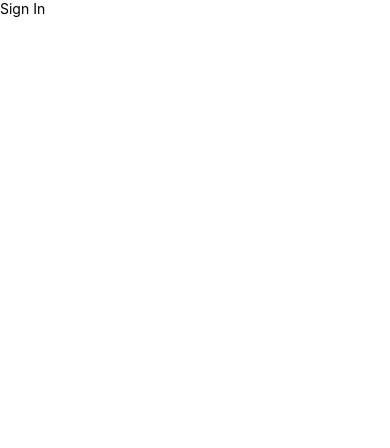
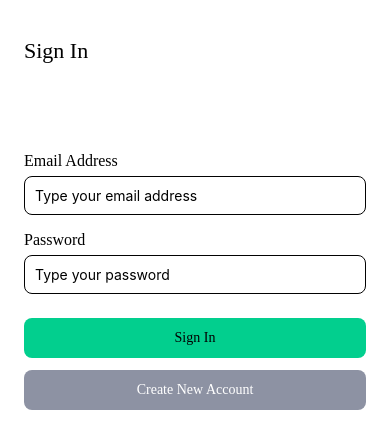
Before and after one commit to sergiopoli77/Mobile-App-Dev, a React Native app: screen / in a window 390 px wide. Shown: the top 448 px of the page. Built offline with nearby package versions, Linux system fonts and the light colour scheme.

Commit message:
slicing sign in page

```diff
--- /dev/null
+++ b/src/Components/atoms/Button/index.tsx
@@ -0,0 +1,26 @@
+import {StyleSheet, Text, View, TouchableOpacity} from 'react-native';
+import React from 'react';
+
+const Button = ({label, color = '#02CF8E', textColor = '#020202'}) => {
+  return (
+    <TouchableOpacity style={styles.button(color)} activeOpacity={0.5}>
+      <Text style={styles.label(textColor)}>{label}</Text>
+    </TouchableOpacity>
+  );
+};
+
+export default Button;
+
+const styles = StyleSheet.create({
+  button: color => ({
+    backgroundColor: color,
+    borderRadius: 8,
+    paddingVertical: 12,
+  }),
+  label: textColor => ({
+    textAlign: 'center',
+    fontFamily: 'Poppins-Medium',
+    fontSize: 14,
+    color: textColor,
+  }),
+});
--- /dev/null
+++ b/src/Components/atoms/Gap/index.tsx
@@ -0,0 +1,14 @@
+import React from 'react';
+import {StyleSheet, View} from 'react-native';
+
+const Gap = ({height}) => {
+  return <View style={styles.gap(height)} />;
+};
+
+export default Gap;
+
+const styles = StyleSheet.create({
+  gap: height => ({
+    height: height,
+  }),
+});
--- /dev/null
+++ b/src/Components/molecules/Header/index.tsx
@@ -0,0 +1,24 @@
+import {StyleSheet, Text, View} from 'react-native';
+import React from 'react';
+
+const Header = ({title}) => {
+  return (
+    <View style={styles.container}>
+      <Text style={styles.title}>{title}</Text>
+    </View>
+  );
+};
+
+export default Header;
+
+const styles = StyleSheet.create({
+  container: {
+    paddingLeft: 24,
+    paddingVertical: 38,
+    backgroundColor: '#FFFFFF',
+  },
+  title: {
+    fontFamily: 'Poppins-Medium',
+    fontSize: 22,
+  },
+});
--- /dev/null
+++ b/src/Components/molecules/TextInput/index.tsx
@@ -0,0 +1,27 @@
+import {StyleSheet, Text, View, TextInput as Input} from 'react-native';
+import React from 'react';
+
+const TextInput = ({label, placeholder}) => {
+  return (
+    <View>
+      <Text style={styles.label}>{label}</Text>
+      <Input placeholder={placeholder} style={styles.input} />
+    </View>
+  );
+};
+
+export default TextInput;
+
+const styles = StyleSheet.create({
+  label: {
+    fontFamily: 'Poppins-Regular',
+    fontSize: 16,
+    marginBottom: 6,
+  },
+  input: {
+    borderWidth: 1,
+    borderColor: '#020202',
+    borderRadius: 8,
+    padding: 10,
+  },
+});
--- a/src/pages/Signin/index.tsx
+++ b/src/pages/Signin/index.tsx
@@ -1,14 +1,45 @@
 import {StyleSheet, Text, View} from 'react-native';
 import React from 'react';
+import Header from '../../Components/molecules/Header';
+import TextInput from '../../Components/molecules/TextInput';
+import Button from '../../Components/atoms/Button';
+import Gap from '../../Components/atoms/Gap';
 
-const Signin = () => {
+const SignIn = () => {
   return (
-    <View>
-      <Text>Sign In</Text>
+    <View style={styles.pageContainer}>
+      <Header title="Sign In" />
+      <View style={styles.contentContainer}>
+        <Gap height={26} />
+        <TextInput
+          label="Email Address"
+          placeholder="Type your email address"
+        />
+        <Gap height={16} />
+        <TextInput label="Password" placeholder="Type your password" />
+        <Gap height={24} />
+        <Button label="Sign In" />
+        <Gap height={12} />
+        <Button
+          label="Create New Account"
+          color="#8D92A3"
+          textColor="#FFFFFF"
+        />
+      </View>
     </View>
   );
 };
 
-export default Signin;
+export default SignIn;
 
-const styles = StyleSheet.create({});
+const styles = StyleSheet.create({
+  pageContainer: {
+    flex: 1,
+  },
+  contentContainer: {
+    backgroundColor: '#FFFFFF',
+    marginTop: 24,
+    flex: 1,
+    paddingHorizontal: 24,
+  },
+});
```
